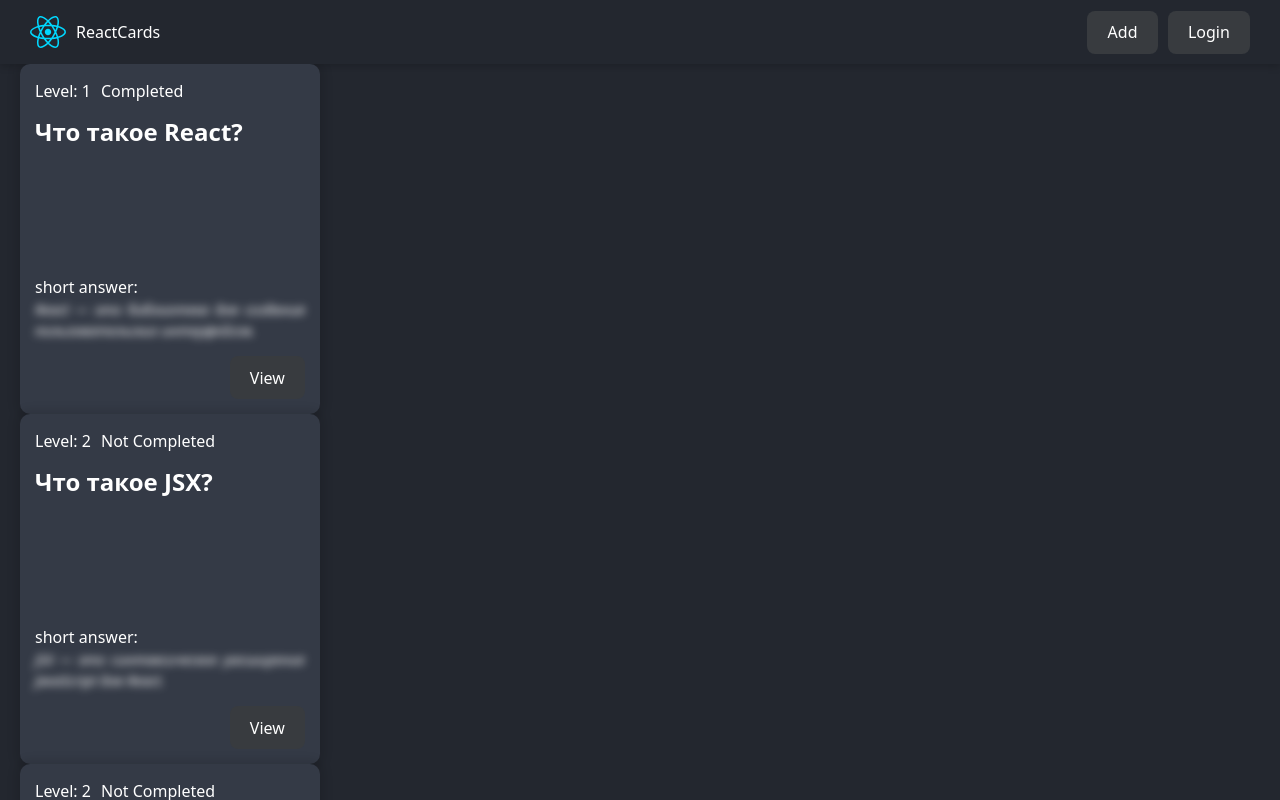
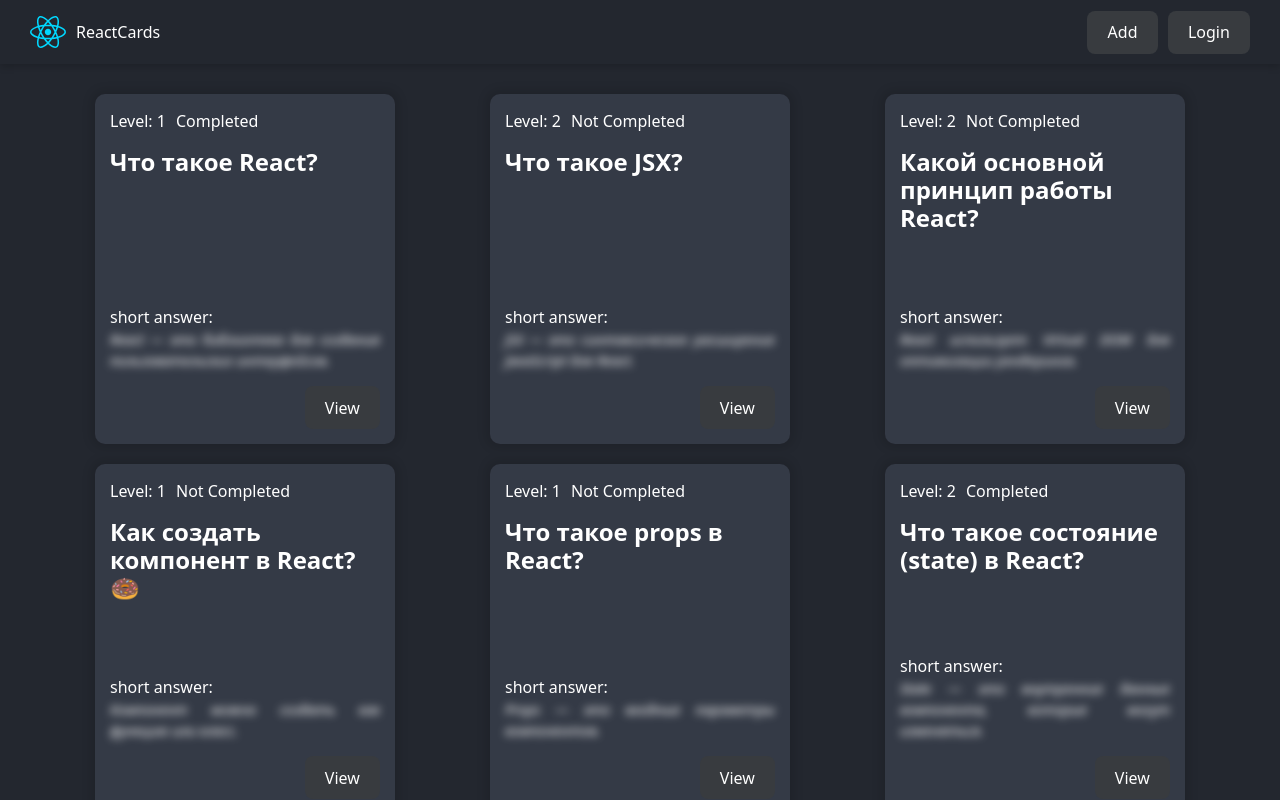
Before and after one commit to 50centz/react-app-course-udemy, a React (Vite) app: page / in a window 1280 px wide. Built offline with nearby package versions, Linux system fonts and the light colour scheme; data requests are answered from the project's data file.

Commit message:
Added QuestionCardList.jsx

```diff
--- a/src/components/QuestionCardList/QuestionCardList.jsx
+++ b/src/components/QuestionCardList/QuestionCardList.jsx
@@ -1,5 +1,12 @@
-import React from "react";
+import { QuestionCard } from "../QuestionCard/QuestionCard"
+import style from "./questioncardlist.module.css"
 
-export const QuestionCardList = () => {
-  return <div>QuestionCardList</div>;
-};
+export const QuestionCardList = ({ cards }) => {
+  return (
+    <div className={style.cardList}>
+      {cards?.map((card, index) => {
+        return <QuestionCard card={card} key={index} />
+      })}
+    </div>
+  )
+}
--- a/src/components/QuestionCardList/questioncardlist.module.css
+++ b/src/components/QuestionCardList/questioncardlist.module.css
@@ -0,0 +1,10 @@
+.cardList {
+  width: 100%;
+  padding: 30px 0;
+  margin: 0 auto;
+  display: flex;
+  justify-content: space-evenly;
+  align-items: center;
+  flex-wrap: wrap;
+  gap: 20px;
+}
--- a/src/pages/HomePage/HomePage.jsx
+++ b/src/pages/HomePage/HomePage.jsx
@@ -1,31 +1,28 @@
-import { useEffect, useState } from "react";
-import { QuestionCard } from "../../components/QuestionCard";
-import { API_URL } from "../../constants";
-import style from "./homepage.module.css";
+import { useEffect, useState } from "react"
+import { API_URL } from "../../constants"
+import { QuestionCardList } from "../../components/QuestionCardList/QuestionCardList"
 
 export const HomePage = () => {
-  const [questions, setQuestions] = useState();
+  const [questions, setQuestions] = useState()
 
   const getQuestion = async () => {
     try {
-      const response = await fetch(`${API_URL}/react`);
-      const questions = await response.json();
+      const response = await fetch(`${API_URL}/react`)
+      const questions = await response.json()
 
-      setQuestions(questions);
+      setQuestions(questions)
     } catch (error) {
-      console.error(error);
+      console.error(error)
     }
-  };
+  }
 
   useEffect(() => {
-    getQuestion();
-  }, []);
+    getQuestion()
+  }, [])
 
   return (
     <>
-      {questions?.map((card, index) => {
-        return <QuestionCard card={card} key={index} />;
-      })}
+      <QuestionCardList cards={questions} />
     </>
-  );
-};
+  )
+}
```
